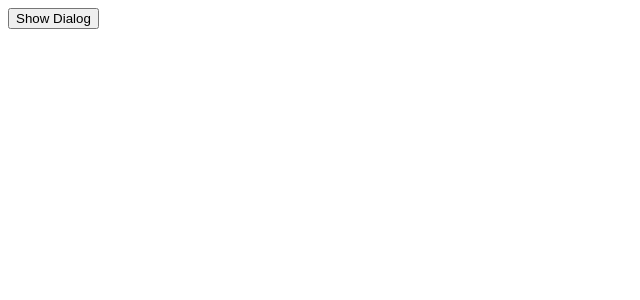
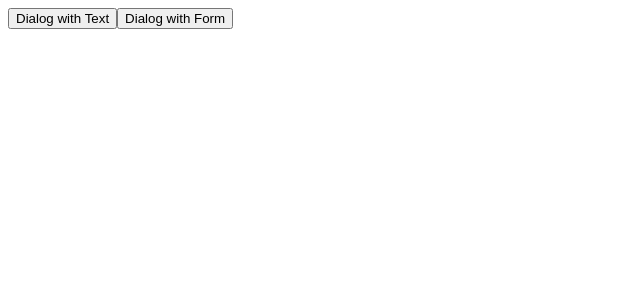
Before and after one commit to Senali-perera/TypeScript_Angular_Assignment, an Angular app in the folder assignment2/: page / in a window 1280 px wide. Shown: the top 300 px of the page, without its empty margins (0-640 px from the left). Built offline with nearby package versions, Linux system fonts and the light colour scheme.

Commit message:
Added a demonstration button for Dialog with a Form

```diff
--- a/assignment2/src/app/app.component.css
+++ b/assignment2/src/app/app.component.css
@@ -0,0 +1,3 @@
+.input{
+  width: 100%
+}
--- a/assignment2/src/app/app.component.html
+++ b/assignment2/src/app/app.component.html
@@ -1,5 +1,17 @@
-<button (click)="openDialog(dialogTemplateWithText, {title: 'Dialog Title', buttonText: 'Submit'})">Show Dialog</button>
+<button (click)="openDialog(dialogTemplateWithText, {title: 'Dialog Title', buttonText: 'Close'})">Dialog with Text</button>
+<button (click)="openDialog(dialogTemplateWithForm, {title: 'Login', buttonText: 'Submit'})">Dialog with Form</button>
 
 <ng-template #dialogTemplateWithText>
   <div>Dialog box with description</div>
 </ng-template>
+
+<ng-template #dialogTemplateWithForm>
+  <div>
+    <form>
+      <label for="fName">First name:</label><br>
+      <input type="text" id="fName" class="input" value="John"><br><br>
+      <label for="lName">Last name:</label><br>
+      <input type="text" id="lName" class="input" value="Doe"><br><br>
+    </form>
+  </div>
+</ng-template>
```
